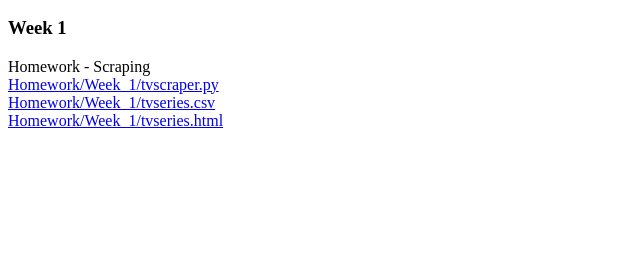
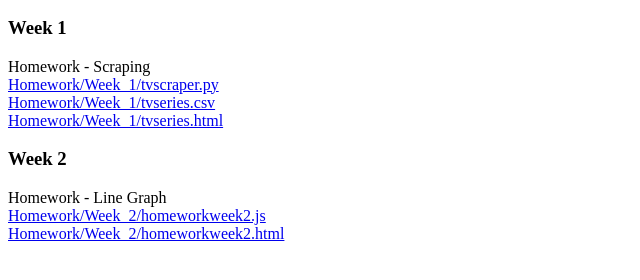
Before and after one commit to roosgreven/DataProcessing, a plain HTML site: page index.html in a window 1280 px wide. Shown: the part 136-416 px from the top of the page, without its empty margins (0-640 px from the left). Drawn offline with Linux system fonts and the light colour scheme.

Commit message:
Update index.html

```diff
--- a/index.html
+++ b/index.html
@@ -7,3 +7,8 @@ Data processing
 		<a href = "https://roosgreven.github.io/DataProcessing/Homework/Week_1/tvseries.csv">Homework/Week_1/tvseries.csv</a><br>
 		<a href = "https://roosgreven.github.io/DataProcessing/Homework/Week_1/tvseries.html">Homework/Week_1/tvseries.html</a>
 	</p>
+<h3>Week 2</h3>
+	<p>Homework - Line Graph<br>
+		<a href = "https://roosgreven.github.io/DataProcessing/Homework/Week_2/homeworkweek2.js">Homework/Week_2/homeworkweek2.js</a><br>
+		<a href = "https://roosgreven.github.io/DataProcessing/Homework/Week_2/homeworkweek2.html">Homework/Week_2/homeworkweek2.html</a><br>
+	</p>
```
